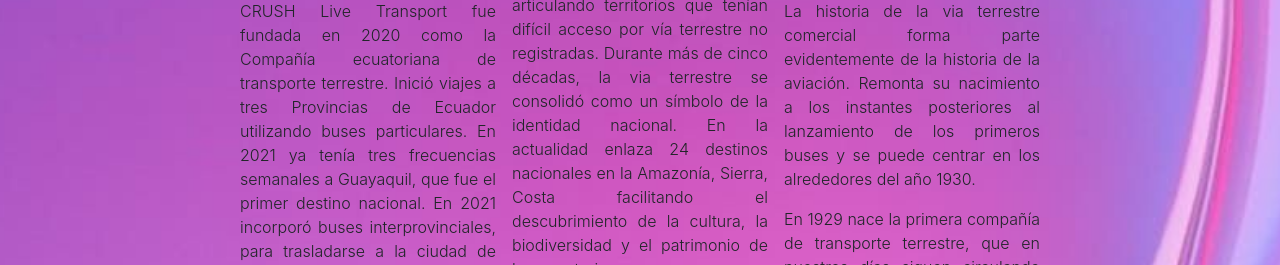
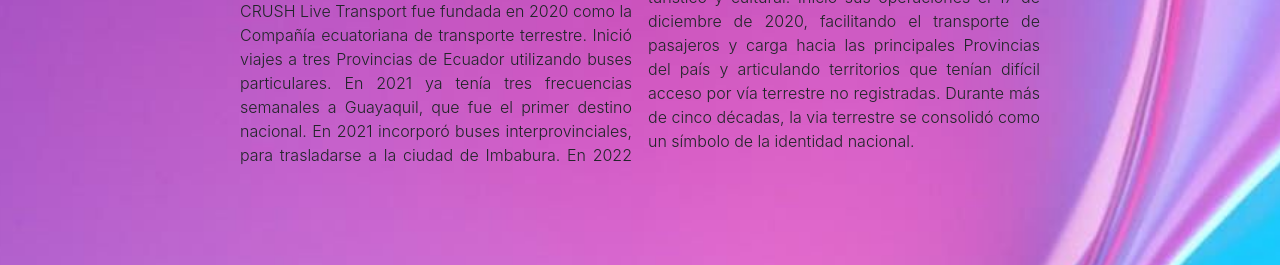
Before and after one commit to centii123/crush_trasporte, a PHP site: page /quienes_somos.php in a window 1280 px wide; the page is wider, and only the part inside the window is pictured. Shown: the part 1245-1510 px from the top of that part. Run offline with PHP 8.4, Linux system fonts and the light colour scheme.

Commit message:
actualizacion02/08/2022

```diff
--- a/Pagehome/controlador/inicio_sesion.php
+++ b/Pagehome/controlador/inicio_sesion.php
@@ -15,7 +15,7 @@ if(isset($_POST['ingresar'])){
             echo 'usuario incorrecto';
         }else if($comprobacion['correo']== $usuario && $comprobacion['contrasena'] == $contraseña && $comprobacion['tipo']==1){
 
-            header('location:https://www.google.com.mx/');
+            header('location:../../cliente/vista');
 
         }else if($comprobacion['correo']== $usuario && $comprobacion['contrasena'] == $contraseña && $comprobacion['tipo']==0)
         {
--- a/Pagehome/vistas/css/estilos.css
+++ b/Pagehome/vistas/css/estilos.css
@@ -432,7 +432,7 @@ h2{
     padding: 0 auto;
     width: 100%;
     max-width: 800px;
-    column-count: 3;
+    column-count: 2;
     align-content: center;
     text-align: justify;
 }
--- a/Pagehome/vistas/encabezado/encabezado.php
+++ b/Pagehome/vistas/encabezado/encabezado.php
@@ -9,6 +9,8 @@
     <link rel="stylesheet" href="https://stackpath.bootstrapcdn.com/bootstrap/4.3.1/css/bootstrap.min.css"
         integrity="sha384-ggOyR0iXCbMQv3Xipma34MD+dH/1fQ784/j6cY/iJTQUOhcWr7x9JvoRxT2MZw1T" crossorigin="anonymous">
     <link href="https://unpkg.com/ionicons@4.5.10-0/dist/css/ionicons.min.css" rel="stylesheet">
+    <link href='https://unpkg.com/boxicons@2.1.2/css/boxicons.min.css' rel='stylesheet'>
+    <script src="https://unpkg.com/boxicons@2.1.2/dist/boxicons.js"></script>
     <link rel="stylesheet" href="css/estilos.css">
     <title>Document</title>
 </head>
--- a/Pagehome/vistas/quienes_somos.php
+++ b/Pagehome/vistas/quienes_somos.php
@@ -32,7 +32,7 @@ include('encabezado/encabezado.php')
     </div>
     <h2>Historia</h2><br><br><br>
     <div class="historia">
-        <img src="imgcl/h1.jpg" width="250px" height="150px">
+        <img src="imgcl/h3.jfif" width="250px" height="150px">
         <p>CRUSH Live Transport fue fundada en 2020 como la Compañía ecuatoriana de transporte terrestre. Inició viajes a tres Provincias de
             Ecuador utilizando buses particulares. En 2021 ya tenía tres frecuencias semanales a Guayaquil,
             que fue el primer destino nacional. En 2021 incorporó buses interprovinciales, para trasladarse a la ciudad
@@ -42,16 +42,7 @@ include('encabezado/encabezado.php')
             turístico y
             cultural. Inició sus operaciones el 17 de diciembre de 2020, facilitando el transporte de pasajeros y carga
             hacia las principales Provincias del país y articulando territorios que tenían difícil acceso por vía
-            terrestre no registradas. Durante más de cinco décadas, la via terrestre se consolidó como un símbolo de la identidad nacional.
-            En la actualidad enlaza 24 destinos nacionales en la Amazonía, Sierra, Costa facilitando el
-            descubrimiento de la cultura, la biodiversidad y el patrimonio de los ecuatorianos.</p><img
-            src="imgcl/h3.jfif" width="250px" height="150px">
-        <img src="imgcl/h2.jpg" width="250px" height="150px">
-        <p>La historia de la via terrestre comercial forma parte evidentemente de la historia de la aviación. Remonta su
-            nacimiento a los instantes posteriores al lanzamiento de los primeros buses y se puede centrar en los
-            alrededores del año 1930.</p>
-        <p>En 1929 nace la primera compañía de transporte terrestre, que en nuestros días siguen circulando en las rutas del mundo. Se
-            trata de KLM, de los Países Bajos, en Europa; y de Avianca, de Colombia, en América.</p>
+            terrestre no registradas. Durante más de cinco décadas, la via terrestre se consolidó como un símbolo de la identidad nacional.</p>
     </div><br><br><br><br><br>
 
     <!--Fin del contenido-->
```
Also changed, not shown: Pagehome/vistas/contactanos.php (+6 -6 lines).
